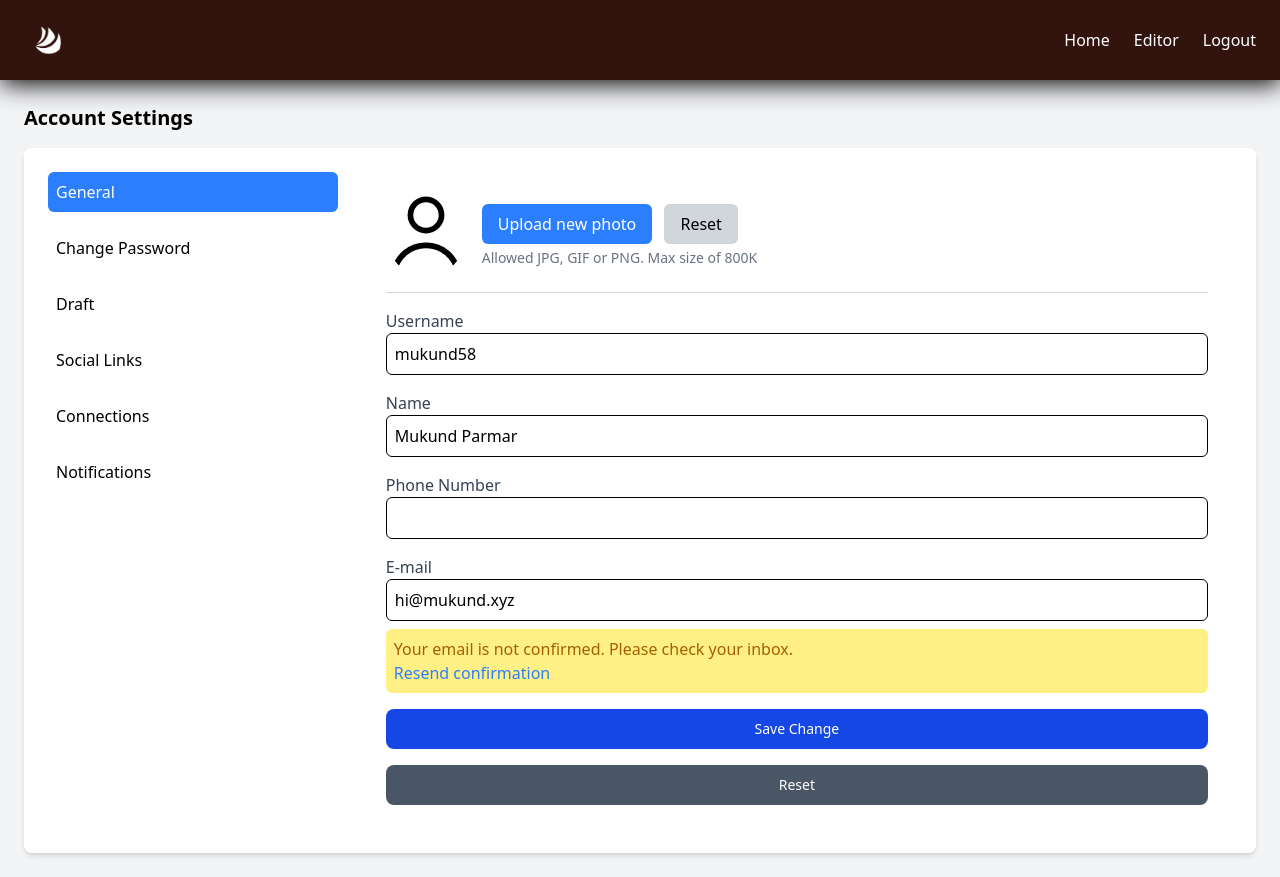
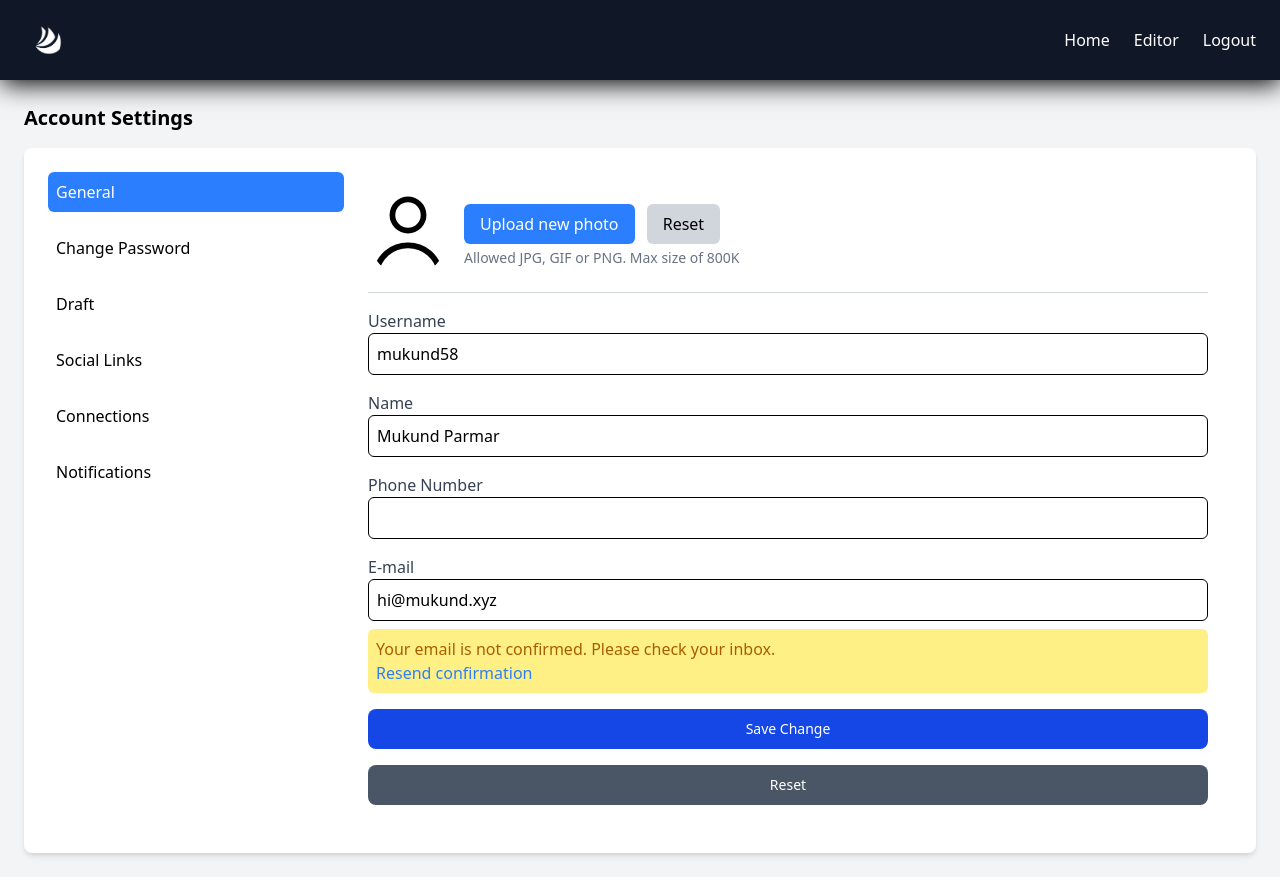
Before and after one commit to mukund58/Wireframe-tool, a PHP site: page /wireframe/setting.html in a window 1280 px wide. Run offline with PHP 8.4, Linux system fonts and the light colour scheme.

Commit message:
change theme

```diff
--- a/public/index.html
+++ b/public/index.html
@@ -22,7 +22,11 @@
       <div class="menubar">
         <input type="checkbox" id="hamburger-checkbox" style="display: none;">
         <label for="hamburger-checkbox">
-          <img class="menu-icon" src="uploads/avatar.svg" alt="menu-icon">
+          <!-- <img class="" src="uploads/avatar.svg" alt="menu-icon"> -->
+           <h1>
+            <i class='menu-icon bx bx-menu-alt-right text-5xl'></i>
+
+           </h1>
         </label>
 
         <nav class="nav-user">
--- a/public/wireframe/draft.html
+++ b/public/wireframe/draft.html
@@ -11,7 +11,7 @@
     <link href='https://unpkg.com/boxicons@2.1.4/css/boxicons.min.css' rel='stylesheet'>
 </head>
 <body class="bg-gray-100">
-    <header class="sticky top-0 bg-[#33130e]   shadow-[1px_4px_24px_#000]">
+    <header class="sticky top-0 bg-[#101828]   shadow-[1px_4px_24px_#000]">
         <div class="flex items-center justify-between px-6 py-4">
             <a href="../index.html">
                 <img src="../uploads/logo.png" alt="Logo" class="h-12 w-12 invert">
--- a/public/wireframe/password.html
+++ b/public/wireframe/password.html
@@ -8,7 +8,7 @@
     <link href='https://unpkg.com/boxicons@2.1.4/css/boxicons.min.css' rel='stylesheet'>
 </head>
 <body class="bg-gray-100">
-    <header class="sticky top-0 bg-[#33130e]   shadow-[1px_4px_24px_#000]">
+    <header class="sticky top-0 bg-[#101828]   shadow-[1px_4px_24px_#000]">
         <div class="flex items-center justify-between px-6 py-4">
             <a href="../index.html">
                 <img src="../uploads/logo.png" alt="Logo" class="h-12 w-12 invert">
--- a/public/wireframe/setting.html
+++ b/public/wireframe/setting.html
@@ -11,7 +11,7 @@
 </head>
 
 <body class="bg-gray-100">
-    <header class="sticky top-0 bg-[#33130e]   shadow-[1px_4px_24px_#000]">
+    <header class="sticky top-0 bg-[#101828]   shadow-[1px_4px_24px_#000]">
         <div class="flex items-center justify-between px-6 py-4">
             <a href="../index.html">
                 <img src="../uploads/logo.png" alt="Logo" class="h-12 w-12 invert">
@@ -25,7 +25,7 @@
     </header>
     <div class="container mx-auto p-6">
         <h4 class="text-xl font-bold mb-4">Account Settings</h4>
-        <div class="bg-white shadow-md rounded-lg p-6 md:flex md:space-x-6">
+        <div class="bg-white shadow-md rounded-lg p-6 md:flex md:space-x-0">
             <div class="md:w-1/4 w-full border-b-gray-500 md:border-b-0  pb-4 md:pb-0">
                 <div class="space-y-4">
                     <a class="block p-2 bg-blue-500 text-white rounded-md" href="setting.html">General</a>
```
Also changed, not shown: tailwand.config.js (+1 -13 lines), public/assets/css/dashboard.css, public/assets/css/styles.css, public/assets/css/tailwind.css, public/assets/css/tailwindstyles.css, public/assets/css/utilities.css.
